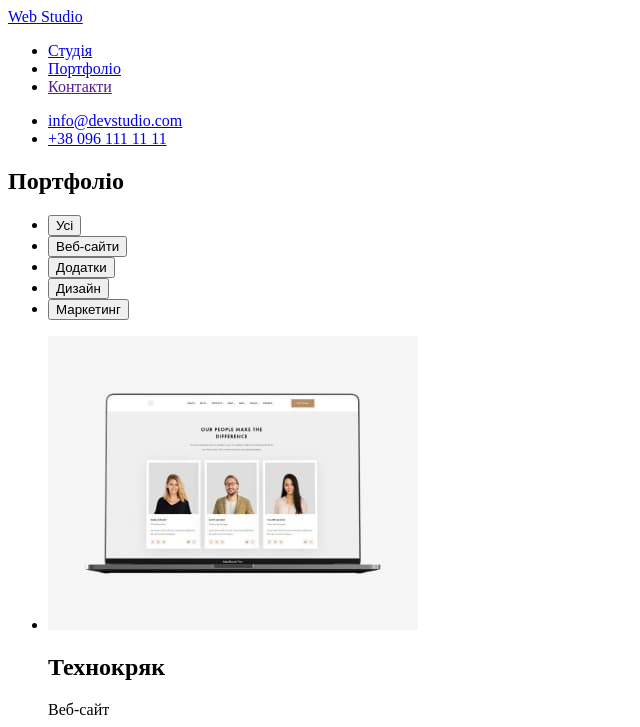
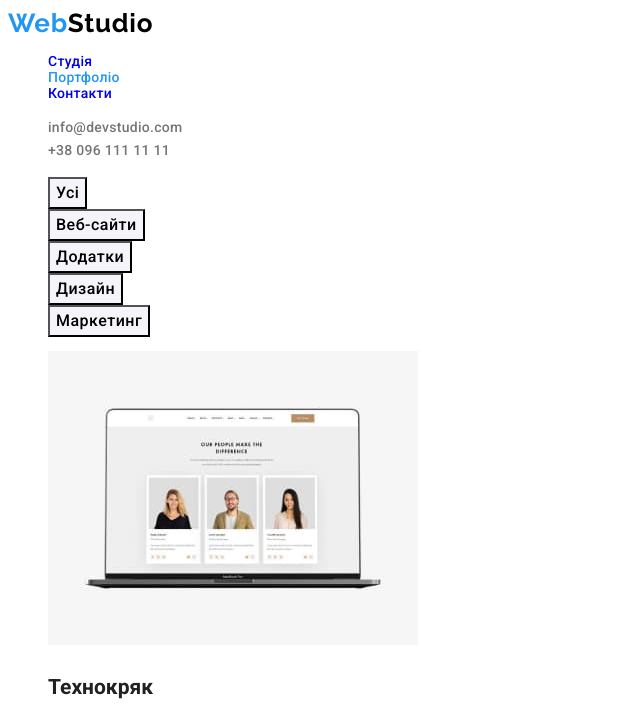
Before and after one commit to Oleksandr-Stepenko/goit-markup-hw-02, a plain HTML site: page portfolio.html in a window 1280 px wide. Shown: the top 727 px of the page, without its empty margins (0-640 px from the left). Drawn offline with Linux system fonts and the light colour scheme.

Commit message:
Update portfolio.html

```diff
--- a/portfolio.html
+++ b/portfolio.html
@@ -4,37 +4,62 @@
     <meta charset="UTF-8" />
     <meta http-equiv="X-UA-Compatible" content="IE=edge" />
     <meta name="viewport" content="width=device-width, initial-scale=1.0" />
+    <link rel="preconnect" href="https://fonts.googleapis.com" />
+    <link rel="preconnect" href="https://fonts.gstatic.com" crossorigin />
+    <link
+      href="https://fonts.googleapis.com/css2?family=Raleway:wght@700&family=Roboto:wght@400;500;700;900&display=swap"
+      rel="stylesheet"
+    />
     <title>Портфоліо</title>
+    <link rel="stylesheet" href="./css/styles.css" />
   </head>
   <body>
     <header>
       <!--Верхня лінія-->
-      <nav>
-        <a href="./index.html" class="logo"
-          ><span class="acent">Web</span> Studio
-        </a>
-        <ul>
-          <li><a href="./index.html">Студія</a></li>
-          <li><a href="./portfolio.html">Портфоліо</a></li>
-          <li><a href="">Контакти</a></li>
+      <a class="logo" href="./index.html"
+        ><span class="logo-web">Web</span
+        ><span class="studio-header">Studio</span></a
+      >
+      <!-- Information -->
+      <nav class="header-nav">
+        <ul class="nav-list list">
+          <li class="header-nav-item">
+            <a class="header-nav-link  link " href="./index.html">Студія</a>
+          </li>
+          <li class="header-nav-item">
+            <a class="header-nav-link  link current" href="./portfolio.html"
+              >Портфоліо</a
+            >
+          </li>
+          <li class="header-nav-item">
+            <a class="header-nav-link  link" href="#">Контакти</a>
+          </li>
         </ul>
       </nav>
-      <ul>
-        <li><a href="mailto:info@devstudio.com">info@devstudio.com</a></li>
-        <li><a href="tel:+380961111111">+38 096 111 11 11</a></li>
+      <ul class="nav-contacts list">
+        <li>
+          <a class="link-contacts link" href="mailto:info@devstudio.com"
+            >info@devstudio.com</a
+          >
+        </li>
+        <li>
+          <a class="link-contacts link" href="tel:+380961111111"
+            >+38 096 111 11 11</a
+          >
+        </li>
       </ul>
     </header>
     <main>
       <section>
-        <h1>Портфоліо</h1>
-        <ul>
-          <li><button type="button">Усі</button></li>
-          <li><button type="button">Веб-сайти</button></li>
-          <li><button type="button">Додатки</button></li>
-          <li><button type="button">Дизайн</button></li>
-          <li><button type="button">Маркетинг</button></li>
+        <h1 class="visually-hidden" >Портфоліо</h1>
+        <ul class="list">
+          <li><button class="button" type="button">Усі</button></li>
+          <li><button class="button" type="button">Веб-сайти</button></li>
+          <li><button class="button" type="button">Додатки</button></li>
+          <li><button class="button" type="button">Дизайн</button></li>
+          <li><button class="button" type="button">Маркетинг</button></li>
         </ul>
-        <ul>
+        <ul class="list">
           <li>
             <img src="./images/img8.jpg" alt="" width="370" height="294" />
             <h2>Технокряк</h2>
@@ -83,22 +108,24 @@
         </ul>
       </section>
     </main>
-    <footer>
-      <a href="./index.html" class="logo"
-        ><span class="acent">Web</span> Studio
-      </a>
+    <footer class="background">
+      <a class="logo" href="./index.html"
+        ><span class="logo-web">Web</span
+        ><span class="studio-footer">Studio</span></a
+      >
       <address>
-        <ul>
+        <ul class="address-list list">
           <li>
             <a
+              class="address-text link"
               href="https://goo.gl/maps/DHfhYUxTLtfvajDQ7"
               target="_blank"
               rel="noopener noreferrer nofollow"
               >м. Київ, пр-т Лесі Українки, 26</a
             >
           </li>
-          <li><a href="mailto:info@devstudio.com">info@devstudio.com</a></li>
-          <li><a href="tel:+380961111111">+38 096 111 11 11</a></li>
+          <li><a class="address-link link" href="mailto:info@devstudio.com">info@devstudio.com</a></li>
+          <li><a class="address-link link" href="tel:+380961111111">+38 096 111 11 11</a></li>
         </ul>
       </address>
     </footer>
```
